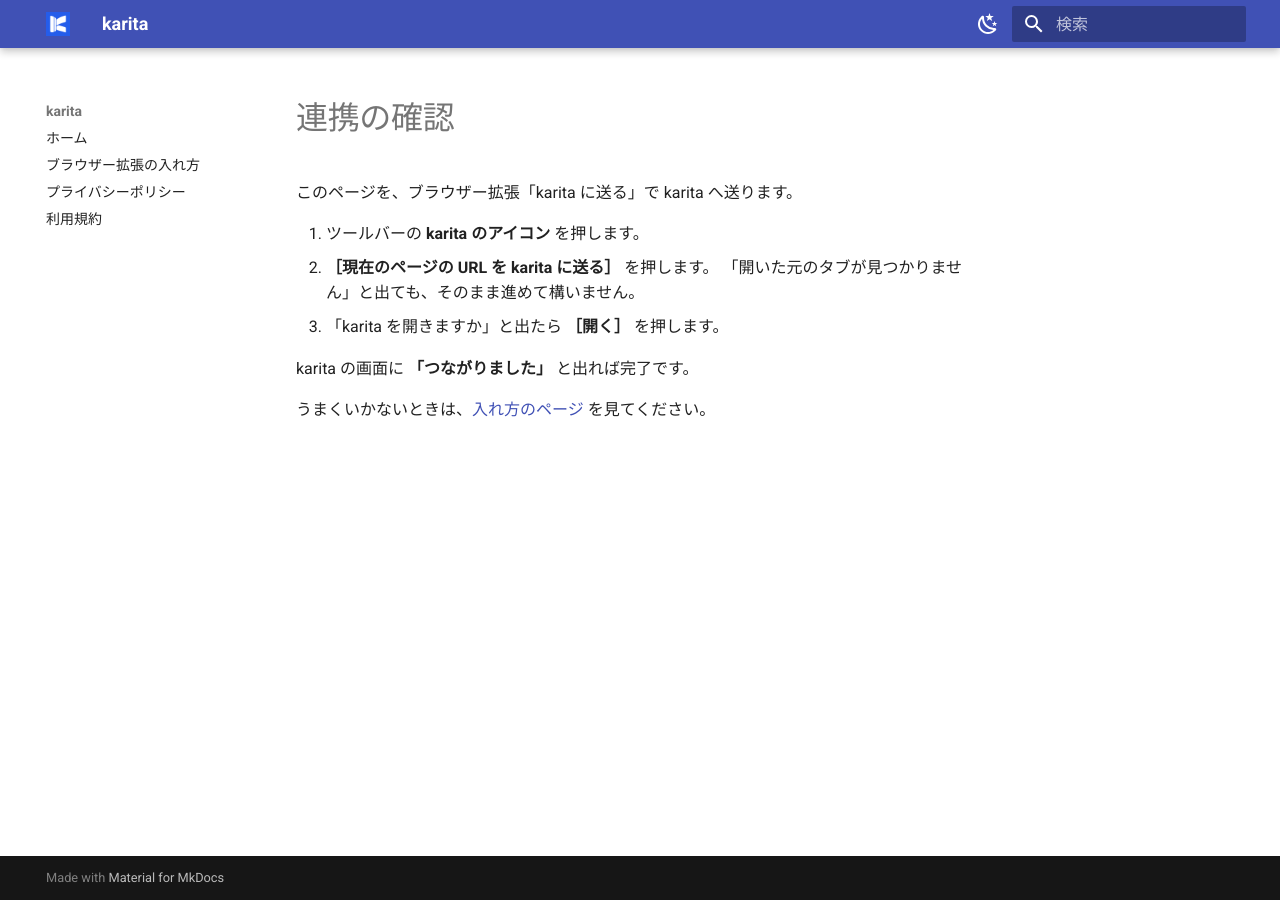
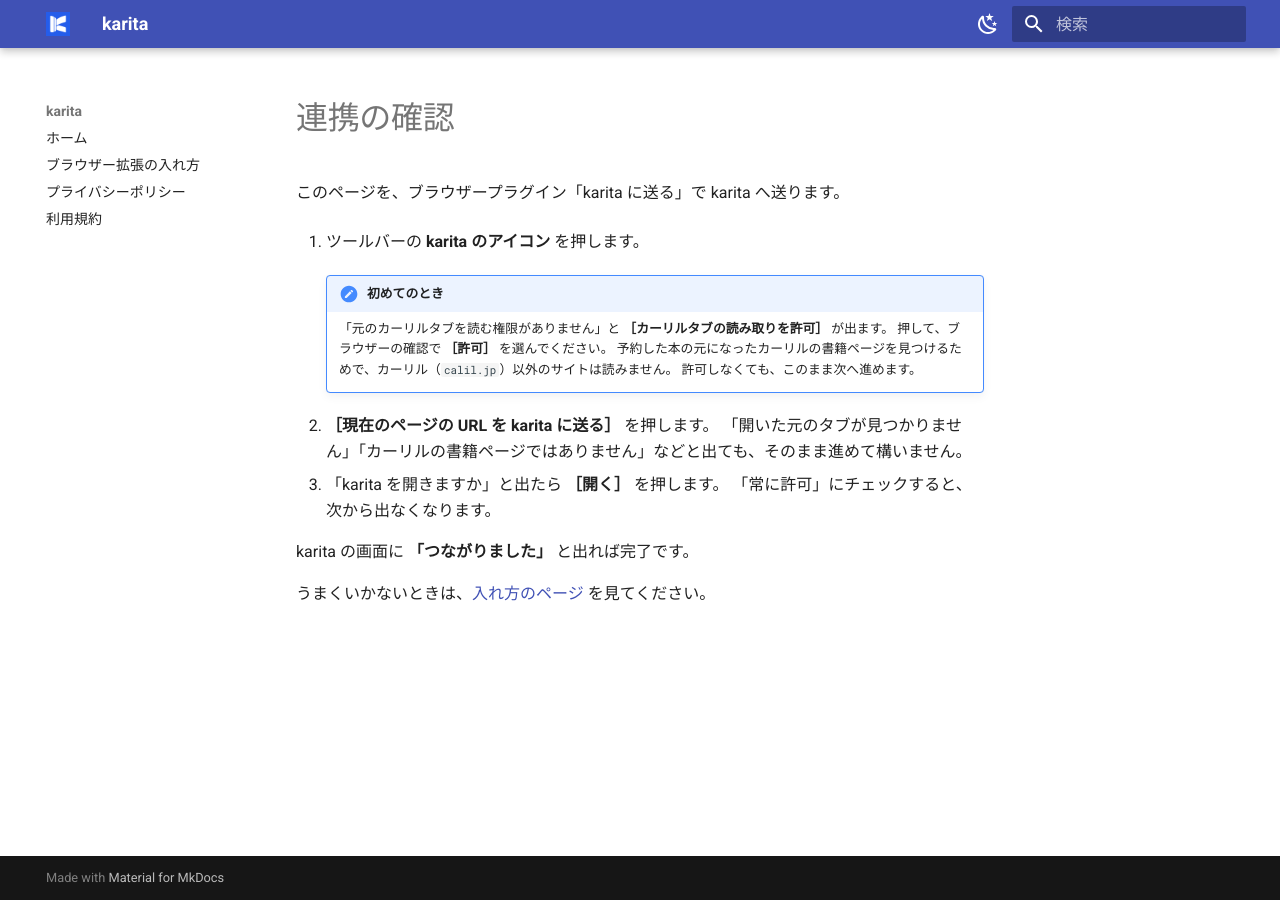
Before and after one commit to getperf/karita-site, an MkDocs documentation site: the page built from docs/extensions/check.md, in a window 1280 px wide. Built offline with MkDocs 1.6.1 and Material for MkDocs 9.7.7, drawn with Linux system fonts in a browser that asks for light colours.

Commit message:
docs: 初めて送るときの許可の案内を確認用ページの手順1と2の間へ移す
拡張のアイコンを押した直後に［カーリルタブの読み取りを許可］が出るため、
入れ方のページの別節ではなく、出る場所の手順に書く。

Co-Authored-By: Claude Opus 5.5 <noreply@anthropic.com>

```diff
--- a/docs/extensions/check.md
+++ b/docs/extensions/check.md
@@ -1,11 +1,19 @@
 # 連携の確認
 
-このページを、ブラウザー拡張「karita に送る」で karita へ送ります。
+このページを、ブラウザープラグイン「karita に送る」で karita へ送ります。
 
 1. ツールバーの **karita のアイコン** を押します。
+
+    !!! note "初めてのとき"
+        「元のカーリルタブを読む権限がありません」と **［カーリルタブの読み取りを許可］** が出ます。
+        押して、ブラウザーの確認で **［許可］** を選んでください。
+        予約した本の元になったカーリルの書籍ページを見つけるためで、カーリル（`calil.jp`）以外のサイトは読みません。
+        許可しなくても、このまま次へ進めます。
+
 2. **［現在のページの URL を karita に送る］** を押します。
-   「開いた元のタブが見つかりません」と出ても、そのまま進めて構いません。
+   「開いた元のタブが見つかりません」「カーリルの書籍ページではありません」などと出ても、そのまま進めて構いません。
 3. 「karita を開きますか」と出たら **［開く］** を押します。
+   「常に許可」にチェックすると、次から出なくなります。
 
 karita の画面に **「つながりました」** と出れば完了です。
 
```
Also changed, not shown: docs/extensions/index.md (+2 -7 lines).
